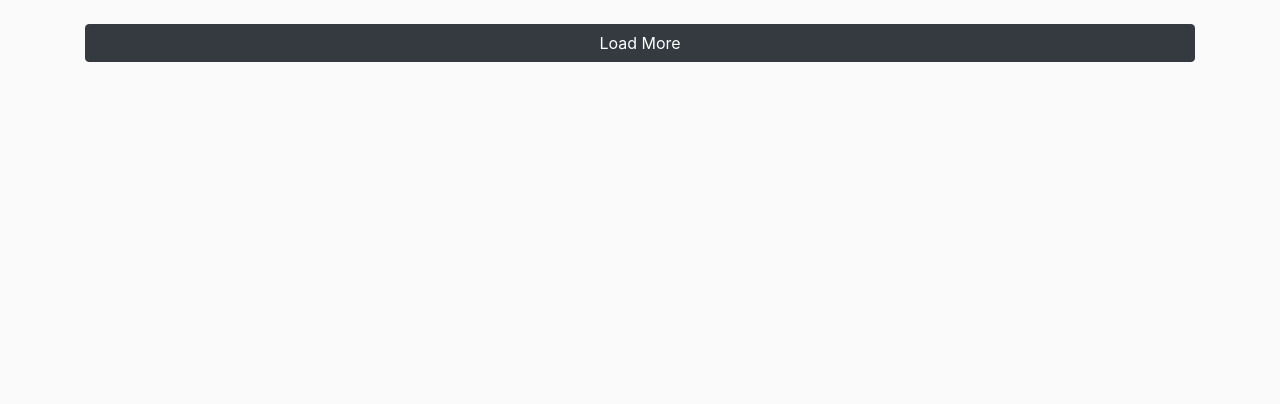
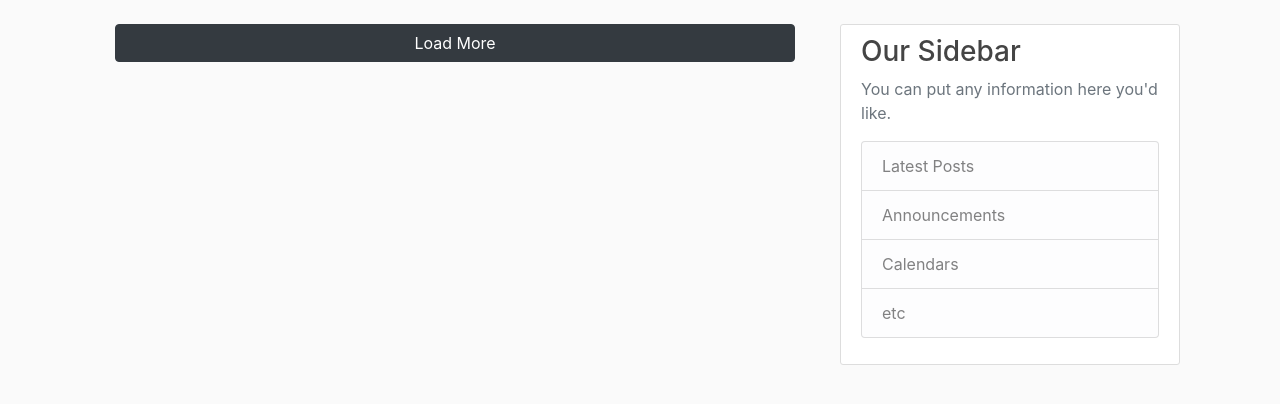
Before and after one commit to tibet5/django-starwars, a Django app: page / in a window 1280 px wide. Shown: the part 56-460 px from the top of the page. Run offline with Django 3.2, Linux system fonts and the light colour scheme; data that the repository does not hold is empty; some libraries are stand-ins or nearby versions.

Commit message:
People branch

```diff
--- a/starships/templates/starships/base.html
+++ b/starships/templates/starships/base.html
@@ -30,11 +30,26 @@
           </div>
         </nav>
       </header>
-      <div class="row">
-        <div class="col-md-12">
-                {% block content %}{% endblock %}
+      <main role="main" class="container">
+        <div class="row">
+          <div class="col-md-8">
+            {% block content %}{% endblock %}
+          </div>
+          <div class="col-md-4">
+            <div class="content-section">
+              <h3>Our Sidebar</h3>
+              <p class='text-muted'>You can put any information here you'd like.
+                <ul class="list-group">
+                  <li class="list-group-item list-group-item-light">Latest Posts</li>
+                  <li class="list-group-item list-group-item-light">Announcements</li>
+                  <li class="list-group-item list-group-item-light">Calendars</li>
+                  <li class="list-group-item list-group-item-light">etc</li>
+                </ul>
+              </p>
             </div>
+          </div>
         </div>
+      </main>
 
 
     <!-- jQuery first, then Popper.js, then Bootstrap JS -->
```
